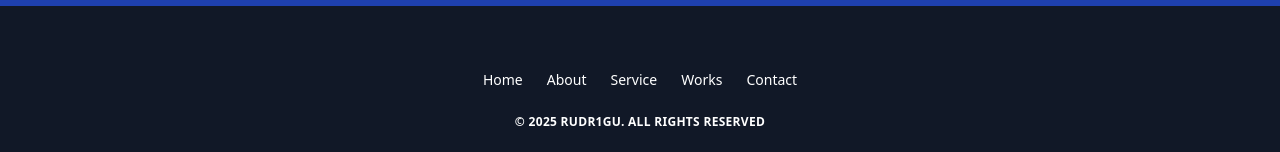
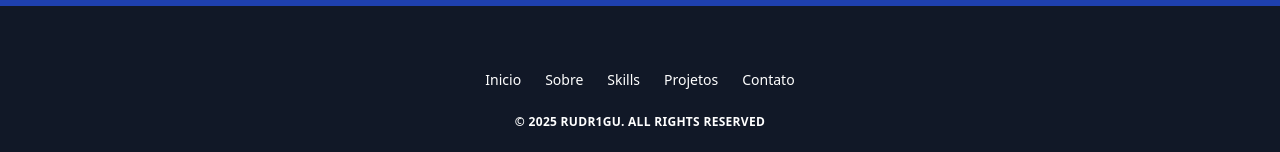
Before and after one commit to rudr1gu/Portifolio, a React (Vite) app: page / in a window 1280 px wide. Shown: the part 3652-3804 px from the top of the page. Built offline with nearby package versions, Linux system fonts and the light colour scheme.

Commit message:
:sparkles: feat: Update Footer component with localized navigation links and remove unused social media icons

```diff
--- a/src/components/footer/Footer.tsx
+++ b/src/components/footer/Footer.tsx
@@ -1,4 +1,4 @@
-import { FaFacebookF, FaTwitter, FaInstagram, FaPinterestP, FaGithub, FaLinkedin, FaYoutube } from "react-icons/fa";
+import { FaInstagram, FaGithub, FaLinkedin, FaYoutube } from "react-icons/fa";
 
 const Footer = () => {
   return (
@@ -6,11 +6,11 @@ const Footer = () => {
       <div className="container mx-auto text-center px-4">
         <nav className="mb-6">
           <ul className="flex flex-wrap justify-center gap-6 text-sm font-medium">
-            <li><a href="#" className="hover:text-purple-500 transition">Home</a></li>
-            <li><a href="#" className="hover:text-purple-500 transition">About</a></li>
-            <li><a href="#" className="hover:text-purple-500 transition">Service</a></li>
-            <li><a href="#" className="hover:text-purple-500 transition">Works</a></li>
-            <li><a href="#" className="hover:text-purple-500 transition">Contact</a></li>
+            <li><a href="#" className="hover:text-blue-500 transition">Inicio</a></li>
+            <li><a href="#" className="hover:text-blue-500 transition">Sobre</a></li>
+            <li><a href="#" className="hover:text-blue-500 transition">Skills</a></li>
+            <li><a href="#" className="hover:text-blue-500 transition">Projetos</a></li>
+            <li><a href="#" className="hover:text-blue-500 transition">Contato</a></li>
           </ul>
         </nav>
         <p className="text-xs uppercase font-semibold tracking-wide mb-6">© 2025 Rudr1gu. All rights reserved</p>
```
